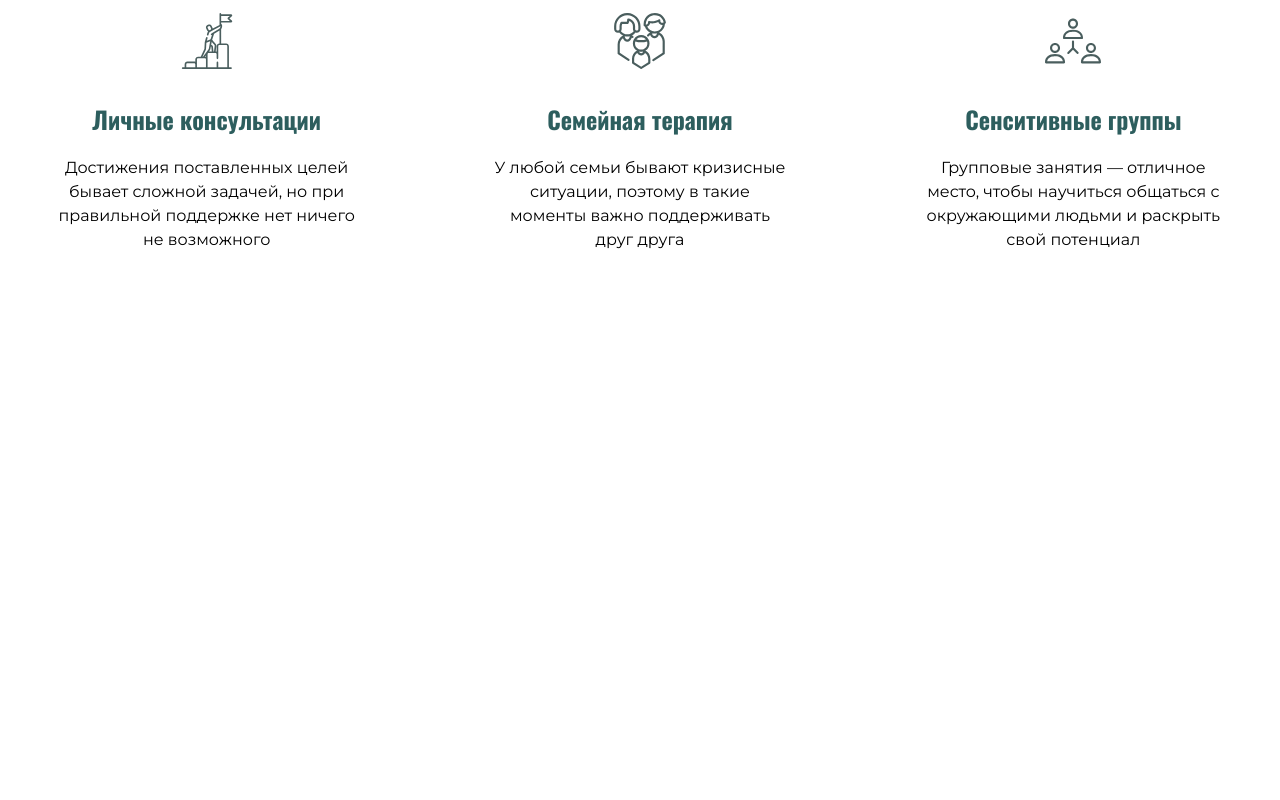
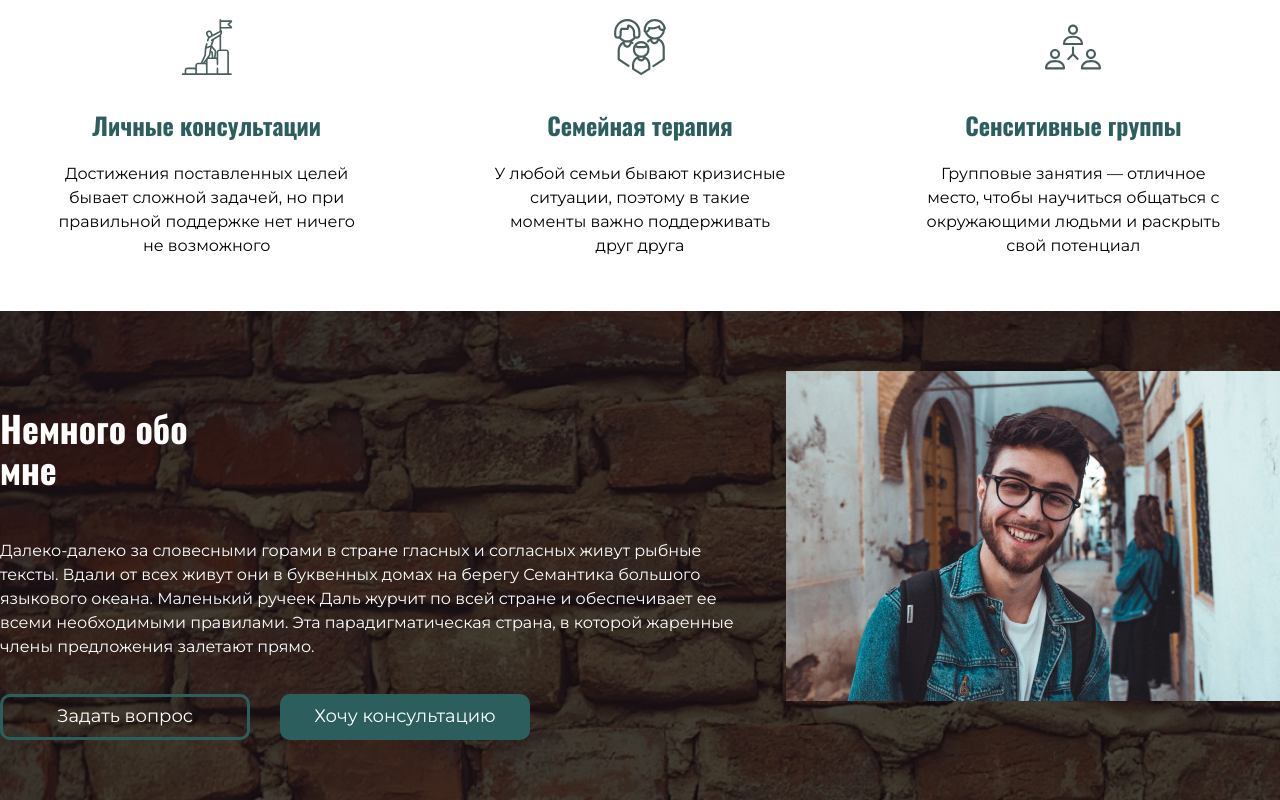
Before and after one commit to sobkoili/sobko-iliya-2.0, a plain HTML site: page index.html in a window 1280 px wide. Shown: the part 792-1592 px from the top of the page. Before the commit the page ends 1097 px from the top, so only its background shows below. Drawn offline with Linux system fonts and the light colour scheme.

Commit message:
added about

```diff
--- a/index.html
+++ b/index.html
@@ -64,6 +64,21 @@
     </p>
   </article>
       </section>
+      <section class="center about">
+        <h3 class="about__title">
+          Немного обо мне
+        </h3>
+        <p class="about__desc">
+          Далеко-далеко за словесными горами в стране гласных и согласных живут рыбные тексты. Вдали от всех живут они в буквенных домах на берегу Семантика большого языкового океана. Маленький ручеек Даль журчит по всей стране и обеспечивает ее всеми необходимыми правилами. Эта парадигматическая страна, в которой жаренные члены предложения залетают прямо.
+        </p>
+        <button class="btn btn_bordered">
+          Задать вопрос
+        </button>
+        <a href="#" class="btn" >
+          Хочу консультацию
+        </a>
+        <img src="./img/about-photo.jpg" alt="photo" class="about__img">
+      </section>
     </main>
   </body>
 </html>
--- /dev/null
+++ b/sass/_about.scss
@@ -0,0 +1,25 @@
+.about{
+    background-image: url(../img/Rectangle.jpg);
+    background-size: cover;
+    background-color: rgba(0,0,0,.7);
+    color: #fff;
+    padding-top: 60px;
+    padding-bottom: 60px;
+    display: grid;
+    grid-template-columns: 250px 250px 1fr 494px;
+    grid-template-rows: auto 1fr auto;
+    gap: 35px 30px;
+    &__img{
+        grid-row: 1/4;
+        grid-column: 4/5;
+    }
+    &__title{
+        margin-bottom: 15px;
+        font-size: 36px;
+    }
+    &__desc{
+        grid-column: 1/4;
+        margin: 0;
+        line-height: 1.5;
+    }
+}
--- a/sass/_btn.scss
+++ b/sass/_btn.scss
@@ -1,6 +1,4 @@
 .btn{
-text-transform: uppercase;
-border: none;
 background: #2D5E5E;
 border-radius: 10px;
 padding: 8px 42px;
@@ -13,6 +11,7 @@ color: #fff;
 text-decoration: none;
 font-size: 18px;
 line-height: 1.33;
+border: 3px solid transparent;
 &:hover,
 &:focus{
     opacity: .7;
@@ -20,4 +19,8 @@ line-height: 1.33;
 &:active{
     opacity: .4;
 }
+&_bordered{
+    border: 3px solid #2D5E5E;
+    background: transparent;
 }
+}
--- a/sass/_header.scss
+++ b/sass/_header.scss
@@ -6,6 +6,4 @@
     padding-bottom: 30px;
     position: absolute;
     width: 100%;
-
-
 }
--- a/sass/_offer.scss
+++ b/sass/_offer.scss
@@ -20,5 +20,8 @@
     margin-bottom:0 0 55px;
 
   }
+  .btn{
+    text-transform: uppercase;
+  }
 
 }
--- a/sass/style.scss
+++ b/sass/style.scss
@@ -6,3 +6,4 @@
 @import "offer";
 @import "btn";
 @import "services";
+@import "about";
```
Also changed, not shown: css/style.css, 1 other file.
